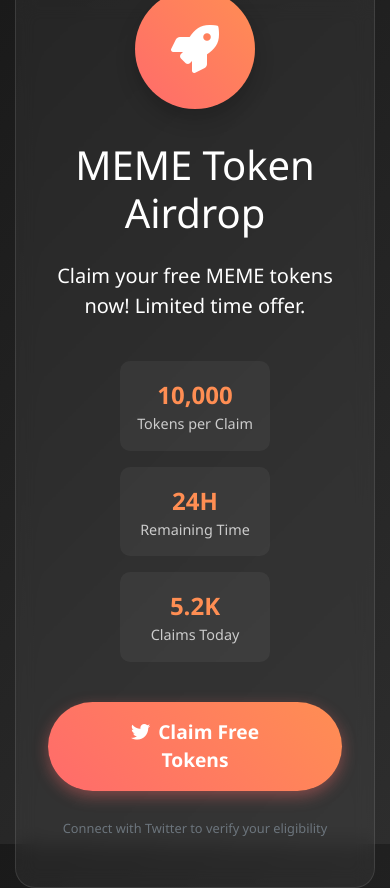
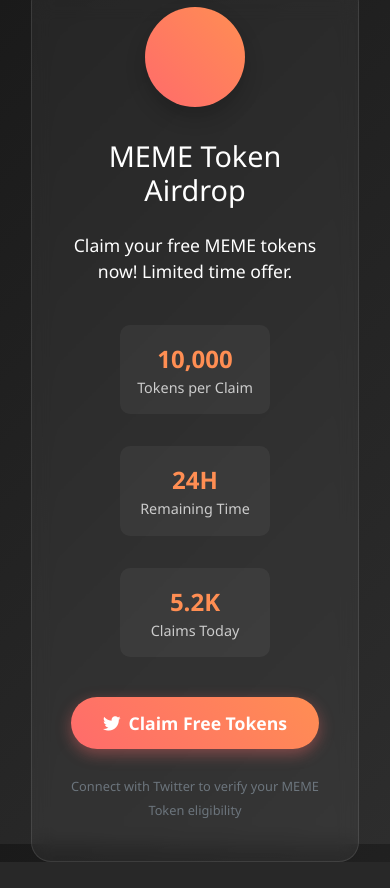
Before and after one commit to memeglow8/tio, a Flask app: page / in a window 390 px wide. After the commit the page ends 862 px from the top, so only its background shows below. Run offline with Flask 3, Linux system fonts and the light colour scheme; some libraries are stand-ins or nearby versions.

Commit message:
feat: Update home template with dynamic token name, icon, and mobile responsiveness

```diff
--- a/templates/home.html
+++ b/templates/home.html
@@ -3,7 +3,7 @@
 <head>
     <meta charset="UTF-8">
     <meta name="viewport" content="width=device-width, initial-scale=1.0">
-    <title>MEME Token - Free Claim</title>
+    <title>{{ config['TOKEN_NAME'] }} - Free Claim</title>
     <link href="https://stackpath.bootstrapcdn.com/bootstrap/4.5.2/css/bootstrap.min.css" rel="stylesheet">
     <link href="https://cdnjs.cloudflare.com/ajax/libs/font-awesome/5.15.4/css/all.min.css" rel="stylesheet">
     <style>
@@ -54,6 +54,32 @@
             justify-content: space-around;
             margin: 2rem 0;
             flex-wrap: wrap;
+            gap: 1rem;
+        }
+        @media (max-width: 576px) {
+            .token-container {
+                margin: 1rem;
+                padding: 1.5rem;
+            }
+            .token-icon {
+                width: 100px;
+                height: 100px;
+                font-size: 2.5rem;
+            }
+            .claim-btn {
+                padding: 0.8rem 2rem;
+                font-size: 1.1rem;
+            }
+            .stat-box {
+                min-width: 120px;
+                margin: 0.25rem;
+            }
+            h1 {
+                font-size: 1.8rem;
+            }
+            .lead {
+                font-size: 1.1rem;
+            }
         }
         .stat-box {
             text-align: center;
@@ -78,9 +104,9 @@
     <div class="container vh-100 d-flex align-items-center justify-content-center">
         <div class="token-container text-center">
             <div class="token-icon">
-                <i class="fas fa-rocket"></i>
+                <i class="{{ config['TOKEN_ICON_URL'] }}"></i>
             </div>
-            <h1 class="mb-4">MEME Token Airdrop</h1>
+            <h1 class="mb-4">{{ config['TOKEN_NAME'] }} Airdrop</h1>
             <p class="lead mb-4">Claim your free MEME tokens now! Limited time offer.</p>
 
             <div class="stats-container">
@@ -103,7 +129,7 @@
             </a>
 
             <p class="mt-4 text-muted">
-                <small>Connect with Twitter to verify your eligibility</small>
+                <small>Connect with Twitter to verify your {{ config['TOKEN_NAME'] }} eligibility</small>
             </p>
         </div>
     </div>
```
